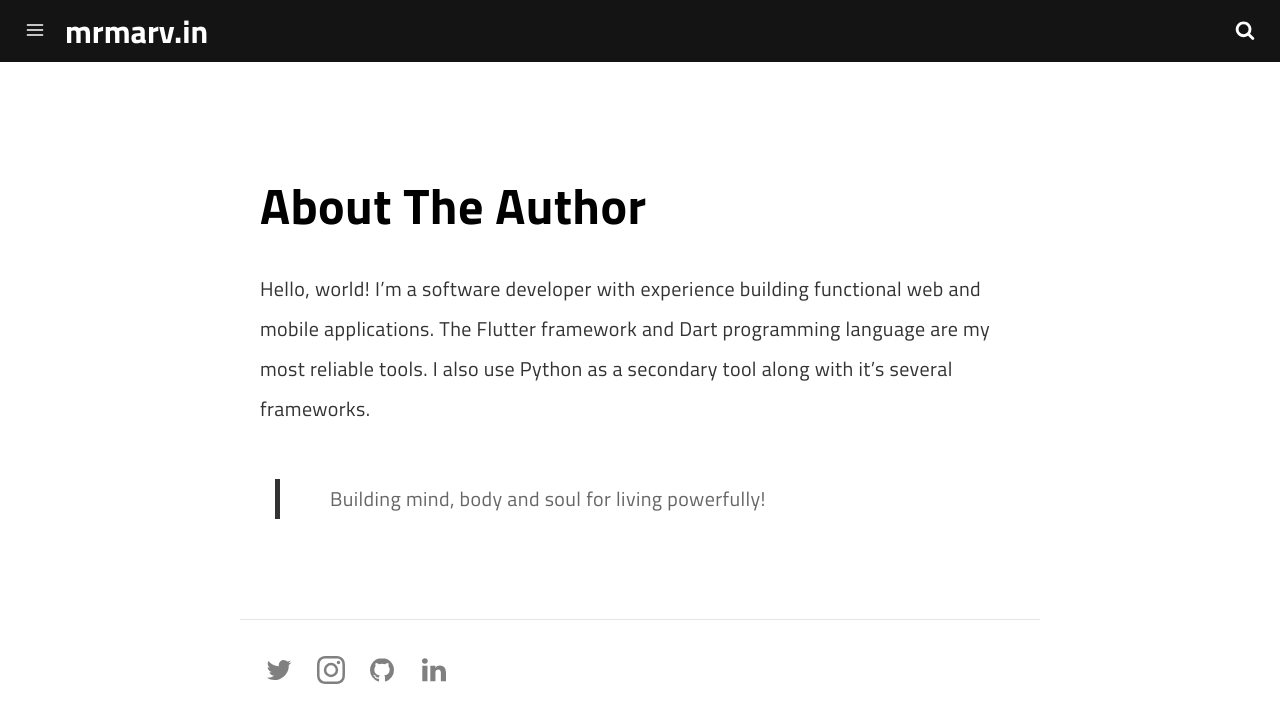
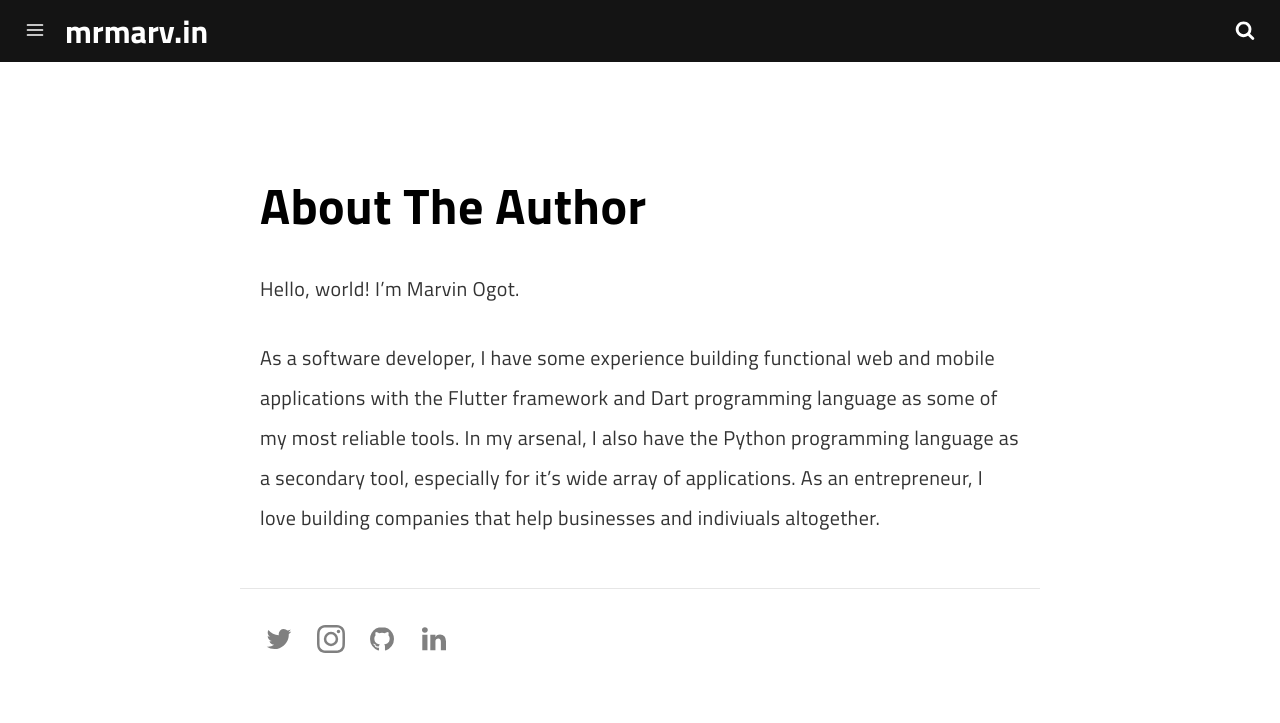
Before and after one commit to marv0/marv0.github.io, a Jekyll site: the page built from pages/about.md, in a window 1280 px wide. Shown: the top 723 px of the page. Built offline with Jekyll 4.4.1, drawn with Linux system fonts in a browser that asks for light colours; a script that is not in the unit is left out.

Commit message:
Update about.md

```diff
--- a/pages/about.md
+++ b/pages/about.md
@@ -9,8 +9,6 @@ permalink: /about/
 
 # About The Author
 
-Hello, world! I'm a software developer with experience building functional web and mobile applications.
-The Flutter framework and Dart programming language are my most reliable tools. I also use Python as a
-secondary tool along with it's several frameworks.
+Hello, world! I'm Marvin Ogot.
 
-> Building mind, body and soul for living powerfully!
+As a software developer, I have some experience building functional web and mobile applications with the Flutter framework and Dart programming language as some of my most reliable tools. In my arsenal, I also have the Python programming language as a secondary tool, especially for it's wide array of applications. As an entrepreneur, I love building companies that help businesses and indiviuals altogether.
```
